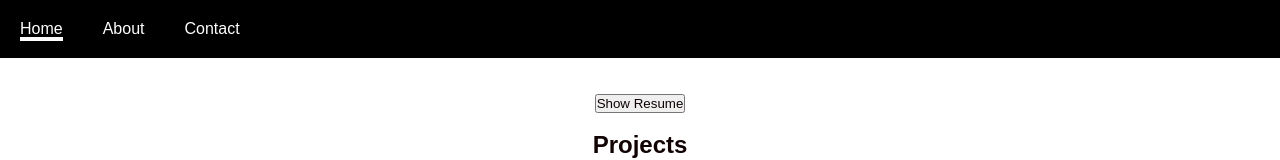
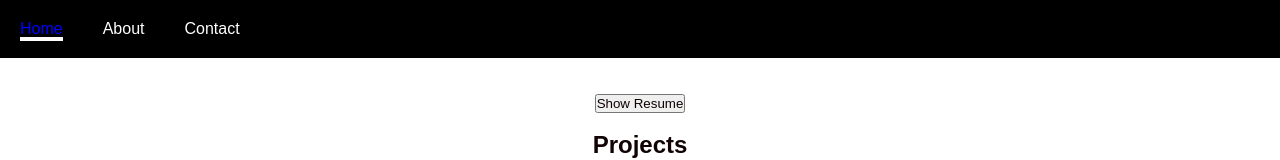
Before and after one commit to jbharwood/joseph-harwood, a React (Create React App) app: page /#/home in a window 1280 px wide. In both pictures the pointer is over the link "Home". Shown: the top 160 px of the page. Built offline with nearby package versions, Linux system fonts and the light colour scheme.

Commit message:
added hover effect to hyperlinks

```diff
--- a/src/App.css
+++ b/src/App.css
@@ -64,7 +64,9 @@ p {
 } */
 
 a:hover {
- cursor:pointer;
+  color: blue;
+  text-decoration: none;
+  font-weight: none
 }
 
 .projectContainer {
```
